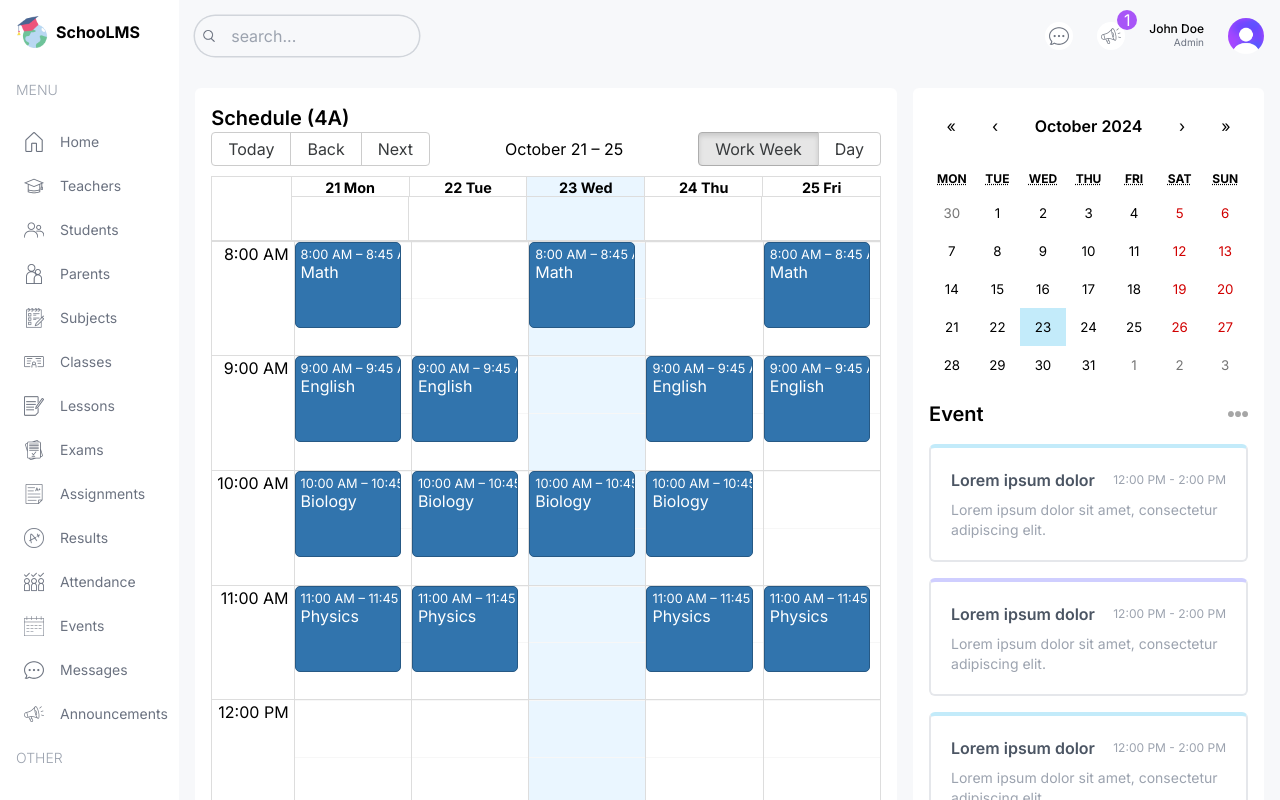
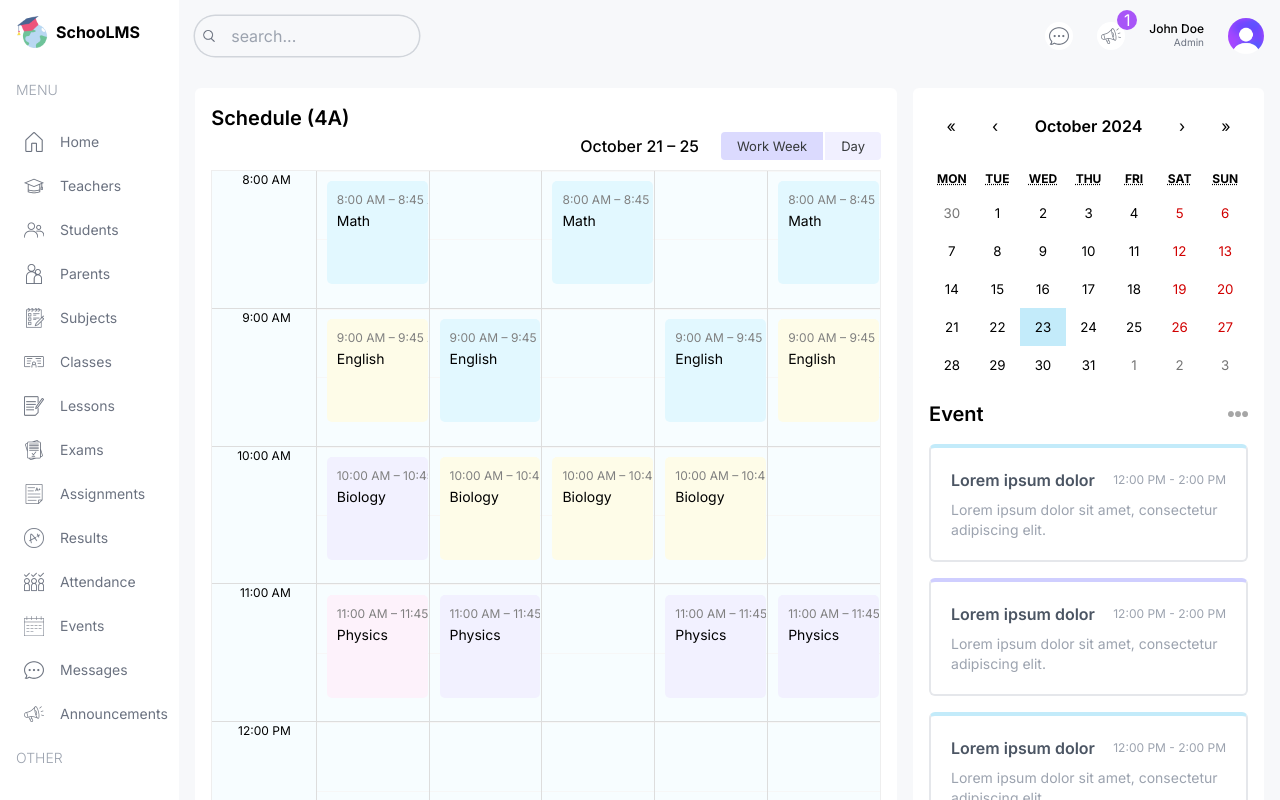
Before and after one commit to OsamaAbdulHafeez/LMS, a Next.js app: page /student in a window 1280 px wide. Built offline with nearby package versions, Linux system fonts and the light colour scheme.

Commit message:
student page complete

```diff
--- a/src/app/globals.css
+++ b/src/app/globals.css
@@ -2,16 +2,92 @@
 @tailwind components;
 @tailwind utilities;
 
-
-.react-calendar{
-    width: 100% !important;
-    border: none !important;
-    font-family: "Inter",sans-serif !important;
+.react-calendar {
+  width: 100% !important;
+  border: none !important;
+  font-family: "Inter", sans-serif !important;
 }
-.react-calendar__navigation__label__labelText{
-    font-weight: 600;
+.react-calendar__navigation__label__labelText {
+  font-weight: 600;
 }
-.react-calendar__tile--active{
-    background-color: #C3EBFA !important;
-    color: black !important;
+.react-calendar__tile--active {
+  background-color: #c3ebfa !important;
+  color: black !important;
 }
+.rbc-btn-group:first-child {
+  display: none !important;
+}
+.rbc-toolbar-label {
+  text-align: right !important;
+  padding: 0px 20px !important;
+  font-weight: 500;
+}
+.rbc-btn-group:last-child {
+  font-size: 13px !important;
+}
+.rbc-btn-group:last-child button {
+  border: none !important;
+  background-color: #f1f0ff !important;
+  margin-left: 2px;
+}
+.rbc-btn-group:last-child button.rbc-active {
+  background-color: #dbdafe !important;
+  box-shadow: none !important;
+}
+.rbc-time-view {
+  border-color: #eee !important;
+}
+.rbc-time-header {
+  display: none !important;
+}
+.rbc-time-content {
+  border: none !important;
+}
+.rbc-time-gutter.rbc-time-column {
+  font-size: 12px !important;
+}
+.rbc-time-gutter.rbc-time-column .rbc-timeslot-group {
+  padding: 0px 20px !important;
+}
+.rbc-timeslot-group {
+  background-color: #f7fdff !important;
+}
+.rbc-day-slot {
+  font-size: 14px !important;
+}
+.rbc-event {
+  border: none !important;
+  color: black !important;
+  padding: 10px !important;
+  margin: 10px !important;
+  width: 99% !important;
+}
+.rbc-event:nth-child(1) {
+  background-color: #e2f8ff !important;
+}
+.rbc-event:nth-child(2) {
+  background-color: #fefce8 !important;
+}
+.rbc-event:nth-child(3) {
+  background-color: #f2f1ff !important;
+}
+.rbc-event:nth-child(4) {
+  background-color: #fdf2fb !important;
+}
+.rbc-event:nth-child(5) {
+  background-color: #e2f8ff !important;
+}
+.rbc-event:nth-child(6) {
+  background-color: #fefce8 !important;
+}
+.rbc-event:nth-child(7) {
+  background-color: #f2f1ff !important;
+}
+.rbc-event:nth-child(8) {
+  background-color: #fdf2fb !important;
+}
+.rbc-event-label{
+    color: gray !important;
+    margin-bottom: 5px !important;
+    font-size: 12px !important;
+}
--- a/src/components/BigCalender.tsx
+++ b/src/components/BigCalender.tsx
@@ -23,7 +23,7 @@
       style={{ height: "98%" }}
       onView={handleOnchangeView}
       min={new Date(2025, 1, 0, 8, 0, 0)}
-      max={new Date(2025, 1, 0, 17, 0, 0)}
+      max={new Date(2025, 1, 0, 16, 0, 0)}
     />
   );
 };
```
